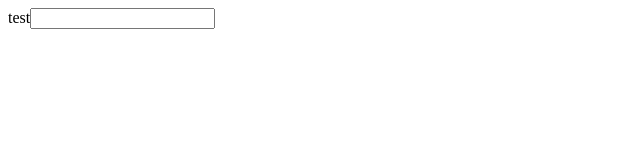
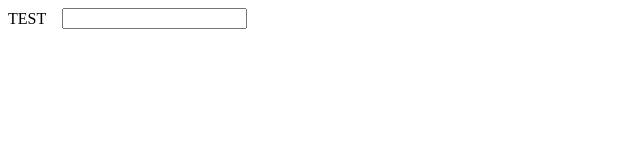
Before and after one commit to MaxKibets/memcrab-test-task, a React app: page / in a window 1280 px wide. Shown: the top 160 px of the page, without its empty margins (0-640 px from the left). Built offline with nearby package versions, Linux system fonts and the light colour scheme.

Commit message:
module css rules

```diff
--- a/package.json
+++ b/package.json
@@ -18,6 +18,7 @@
     "@types/react-dom": "^19.0.3",
     "babel-loader": "^9.2.1",
     "babel-preset-es2015": "^6.24.1",
+    "css-loader": "^7.1.2",
     "eslint": "^9.19.0",
     "eslint-config-prettier": "^10.0.1",
     "eslint-plugin-prettier": "^5.2.3",
@@ -25,9 +26,11 @@
     "globals": "^15.14.0",
     "html-webpack-plugin": "^5.6.3",
     "prettier": "^3.4.2",
+    "style-loader": "^4.0.0",
     "ts-loader": "^9.5.2",
     "typescript": "^5.7.3",
     "typescript-eslint": "^8.22.0",
+    "typescript-plugin-css-modules": "^5.1.0",
     "webpack": "^5.97.1",
     "webpack-cli": "^6.0.1",
     "webpack-dev-server": "^5.2.0"
--- a/src/App.tsx
+++ b/src/App.tsx
@@ -2,7 +2,7 @@ import React from "react";
 import { createRoot } from "react-dom/client";
 
 import TableProvider from "./TableContext";
-import Field from "./Field";
+import Field from "./field/Field";
 
 const root = createRoot(document.getElementById("app"));
 
--- a/src/Field.tsx
+++ b/src/field/Field.tsx
@@ -1,4 +1,6 @@
 import React, { FC } from "react";
+
+import * as css from "./field.module.css";
 
 interface FieldProps {
   label: string;
@@ -6,8 +8,10 @@ interface FieldProps {
 
 const Field: FC<FieldProps> = ({ label }) => {
   return (
-    <div>
-      <label htmlFor="input">{label}</label>
+    <div className={css.wrap}>
+      <label htmlFor="input" className={css.label}>
+        {label}
+      </label>
       <input id="input" type="text" />
     </div>
   );
--- /dev/null
+++ b/src/field/field.module.css
@@ -0,0 +1,9 @@
+.wrap {
+  display: flex;
+  align-items: center;
+  gap: 1rem;
+
+  .label {
+    text-transform: uppercase;
+  }
+}
--- a/tsconfig.json
+++ b/tsconfig.json
@@ -1,5 +1,10 @@
 {
   "compilerOptions": {
+    "plugins": [
+      {
+        "name": "typescript-plugin-css-modules"
+      }
+    ],
     "outDir": "./dist/",
     "paths": {
       "@/*": [
--- /dev/null
+++ b/types/global.d.ts
@@ -0,0 +1 @@
+declare module "*.module.css";
--- a/webpack.config.js
+++ b/webpack.config.js
@@ -22,6 +22,26 @@ module.exports = {
         use: "ts-loader",
         exclude: /node_modules/,
       },
+      {
+        test: /\.css$/,
+        exclude: /\.module\.css$/,
+        use: ["style-loader", "css-loader"],
+      },
+      {
+        test: /\.css$/,
+        include: /\.module\.css$/,
+        use: [
+          "style-loader",
+          {
+            loader: "css-loader",
+            options: {
+              modules: {
+                localIdentName: "[local]--[md4:hash:7]",
+              },
+            },
+          },
+        ],
+      },
     ],
   },
   resolve: {
```
Also changed, not shown: 1 other file (tests, documents, lock files or other folders).
